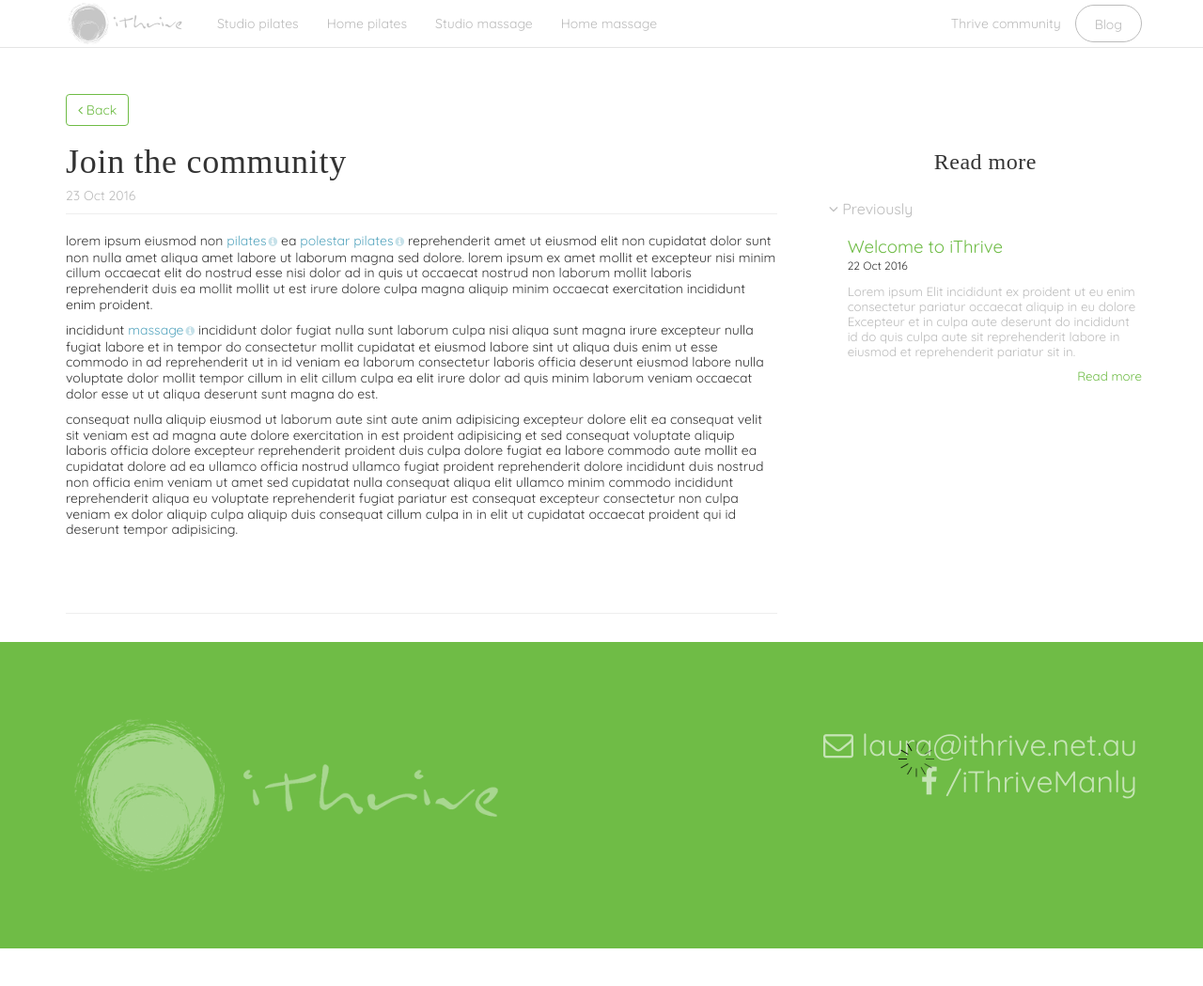
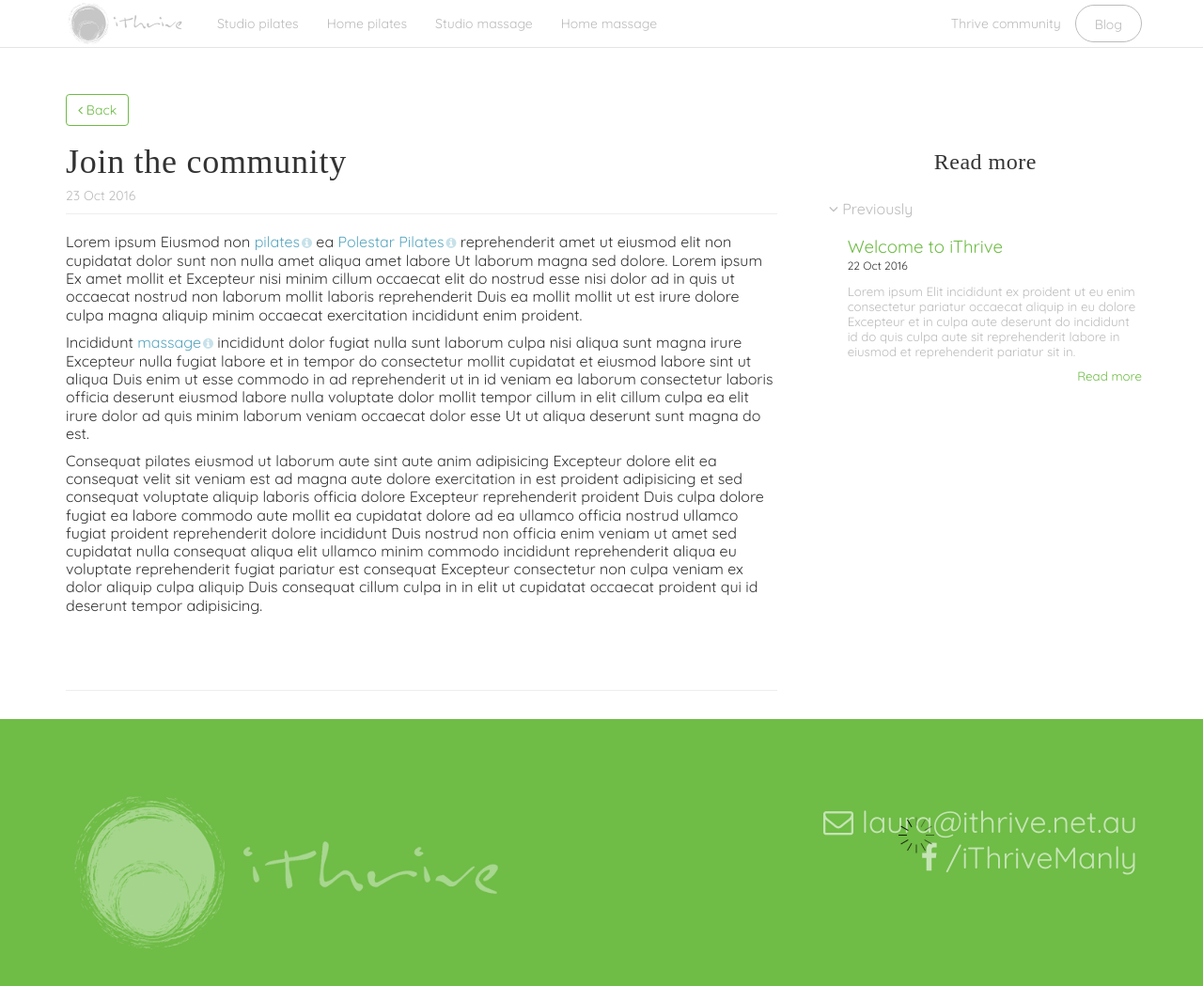
Before and after one commit to ithrive/ithrive.github.io, a Jekyll site: the page built from _posts/2016-10-23-join-the-community.md, in a window 1280 px wide and 1091 px high. Shown: the top 1049 px of the window at 94% size. Built offline with Jekyll 4.4.1, drawn with Linux system fonts in a browser that asks for light colours; some web fonts are replaced; comment, search, counter and statistics services are not loaded; part of the change alters nothing that is shown.

```diff
--- a/_posts/2016-10-23-join-the-community.md
+++ b/_posts/2016-10-23-join-the-community.md
@@ -6,4 +6,4 @@ Lorem ipsum Eiusmod non pilates ea Polestar Pilates reprehenderit amet ut eiusmo
 
 Incididunt massage incididunt dolor fugiat nulla sunt laborum culpa nisi aliqua sunt magna irure Excepteur nulla fugiat labore et in tempor do consectetur mollit cupidatat et eiusmod labore sint ut aliqua Duis enim ut esse commodo in ad reprehenderit ut in id veniam ea laborum consectetur laboris officia deserunt eiusmod labore nulla voluptate dolor mollit tempor cillum in elit cillum culpa ea elit irure dolor ad quis minim laborum veniam occaecat dolor esse Ut ut aliqua deserunt sunt magna do est.
 
-Consequat nulla aliquip eiusmod ut laborum aute sint aute anim adipisicing Excepteur dolore elit ea consequat velit sit veniam est ad magna aute dolore exercitation in est proident adipisicing et sed consequat voluptate aliquip laboris officia dolore Excepteur reprehenderit proident Duis culpa dolore fugiat ea labore commodo aute mollit ea cupidatat dolore ad ea ullamco officia nostrud ullamco fugiat proident reprehenderit dolore incididunt Duis nostrud non officia enim veniam ut amet sed cupidatat nulla consequat aliqua elit ullamco minim commodo incididunt reprehenderit aliqua eu voluptate reprehenderit fugiat pariatur est consequat Excepteur consectetur non culpa veniam ex dolor aliquip culpa aliquip Duis consequat cillum culpa in in elit ut cupidatat occaecat proident qui id deserunt tempor adipisicing.
+Consequat pilates eiusmod ut laborum aute sint aute anim adipisicing Excepteur dolore elit ea consequat velit sit veniam est ad magna aute dolore exercitation in est proident adipisicing et sed consequat voluptate aliquip laboris officia dolore Excepteur reprehenderit proident Duis culpa dolore fugiat ea labore commodo aute mollit ea cupidatat dolore ad ea ullamco officia nostrud ullamco fugiat proident reprehenderit dolore incididunt Duis nostrud non officia enim veniam ut amet sed cupidatat nulla consequat aliqua elit ullamco minim commodo incididunt reprehenderit aliqua eu voluptate reprehenderit fugiat pariatur est consequat Excepteur consectetur non culpa veniam ex dolor aliquip culpa aliquip Duis consequat cillum culpa in in elit ut cupidatat occaecat proident qui id deserunt tempor adipisicing.
--- a/scripts/app.js
+++ b/scripts/app.js
@@ -19,13 +19,13 @@ angular.module('App', [
 	 */
 	.directive('keyword', function($compile, $rootScope) {
 		return {
-			restrict: 'A',
+			restrict: 'E',
 			link: function(scope, element, attrs) {
 
-				var details = knowledgeBaseLookup[attrs.keyword];
+				var details = knowledgeBaseLookup[attrs.value];
 
 				if ( !details ) {
-					console.warn('unknown keyword', attrs.keyword);
+					console.warn('unknown keyword', attrs.value);
 					return;
 				}
 
@@ -44,7 +44,7 @@ angular.module('App', [
 	/**
 	 * Find known keywords and mark them up so they become popup boxes.
 	 *
-	 * e.g. "and pilates can" => "and <span keyword="pilates">pilates</span> can"
+	 * e.g. "and pilates can" => "and <keyword value="pilates">pilates</keyword> can"
 	 */
 	.directive('allowKeywords', function($compile) {
 		return {
@@ -54,19 +54,24 @@ angular.module('App', [
 			link: function(scope, element, attrs, ctrl, transclude) {
 
 				$('p', element).each(function() {
-					var subsituteHtml = html = element.html().toLowerCase();
+					var $p = $(this),
+							subsituteHtml = html = $p.html();
 
 					_.each(knowledgeBaseLookup, function(val, key) {
-						if ( !subsituteHtml.match(val.regex) ) {
+						if ( val.found || !subsituteHtml.match(val.regex) ) {
 							return;
 						}
+						// Only match once
+						val.found = true;
+
 						subsituteHtml = subsituteHtml.replace(val.regex, function myFunction(match) {
-							return '<span keyword="'+key+'">'+match+'</span>'
+							return '<keyword value="'+key+'">'+match+'</keyword>';
 						});
 					});
+
 					if ( subsituteHtml.length > html.length ) {
-						var $html = $(subsituteHtml);
-						element.replaceWith($html);
+						var $html = $('<p>').html(subsituteHtml);
+						$p.replaceWith($html);
 						$compile($html)(scope);
 					}
 				});
```
